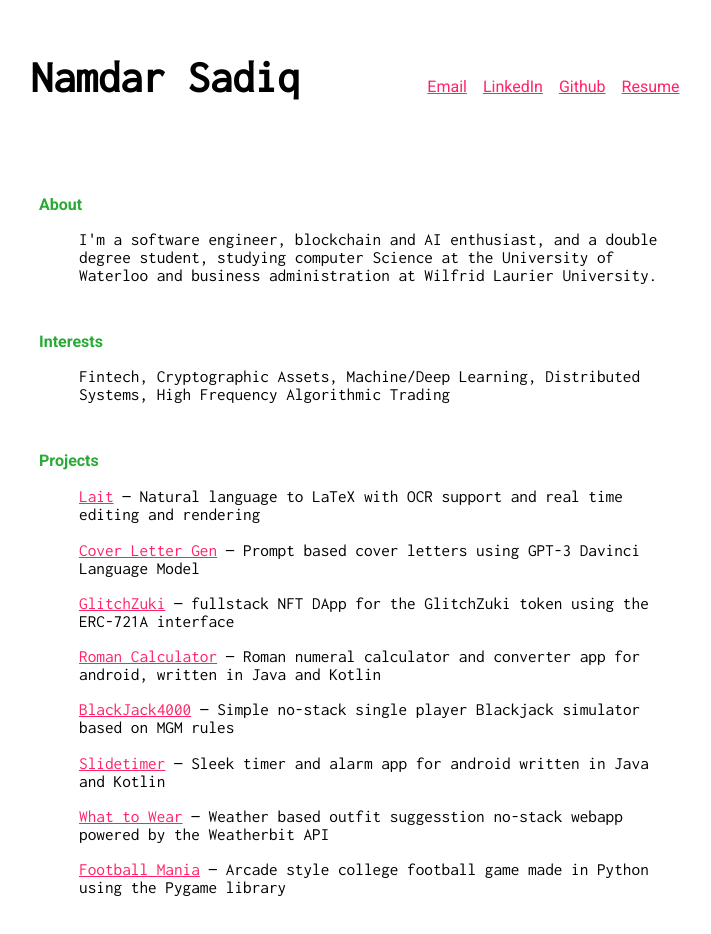
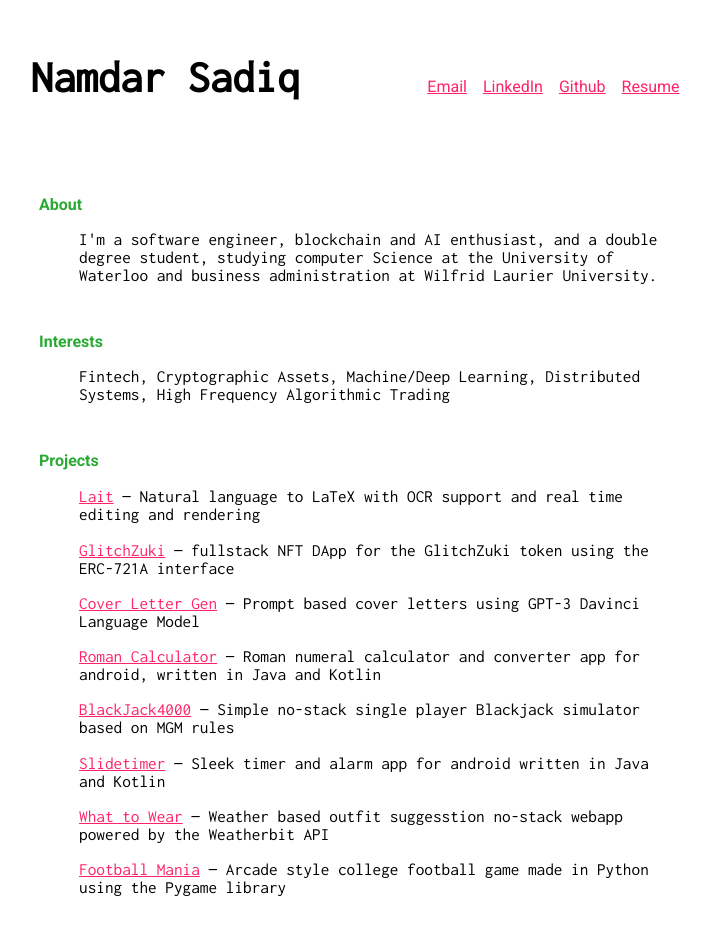
Before and after one commit to NamdarS/portfolio, a Next.js app: page / in a window 1280 px wide. Shown: the top 934 px of the page, without its empty margins (281-992 px from the left). Built offline with nearby package versions, Linux system fonts and the light colour scheme.

Commit message:
link updated

```diff
--- a/pages/index.js
+++ b/pages/index.js
@@ -14,7 +14,7 @@ export default function Home() {
 
   const projectsTitle = 'Projects';
 
-  const projectsText1 = (
+  const projectsText2 = (
     <p>
       <span>
         <a
@@ -28,7 +28,7 @@ export default function Home() {
     </p>
   );
 
-  const projectsText2 = (
+  const projectsText1 = (
     <p>
       <span>
         <a style={{ color: '#ff2467' }} href="https://gluri-bpfijm71v-namdars.vercel.app/">
```
